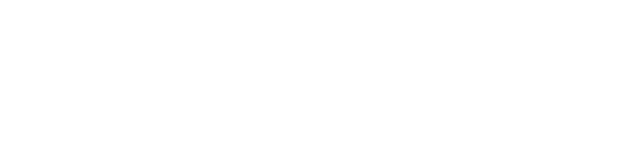
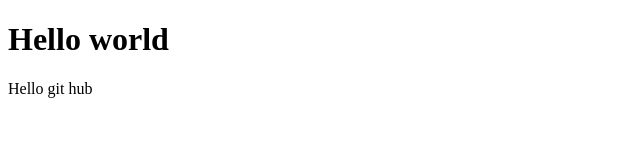
Before and after one commit to sheshirKhan/my-first-website, a plain HTML site: page index.html in a window 1280 px wide. Shown: the whole page, without its empty margins (0-640 px from the left). Drawn offline with Linux system fonts and the light colour scheme.

Commit message:
learnd github

```diff
--- a/index.html
+++ b/index.html
@@ -9,6 +9,8 @@
 </head>
 
 <body>
+    <h1>Hello world</h1>
+    <p>Hello git hub</p>
 
 </body>
 
```
